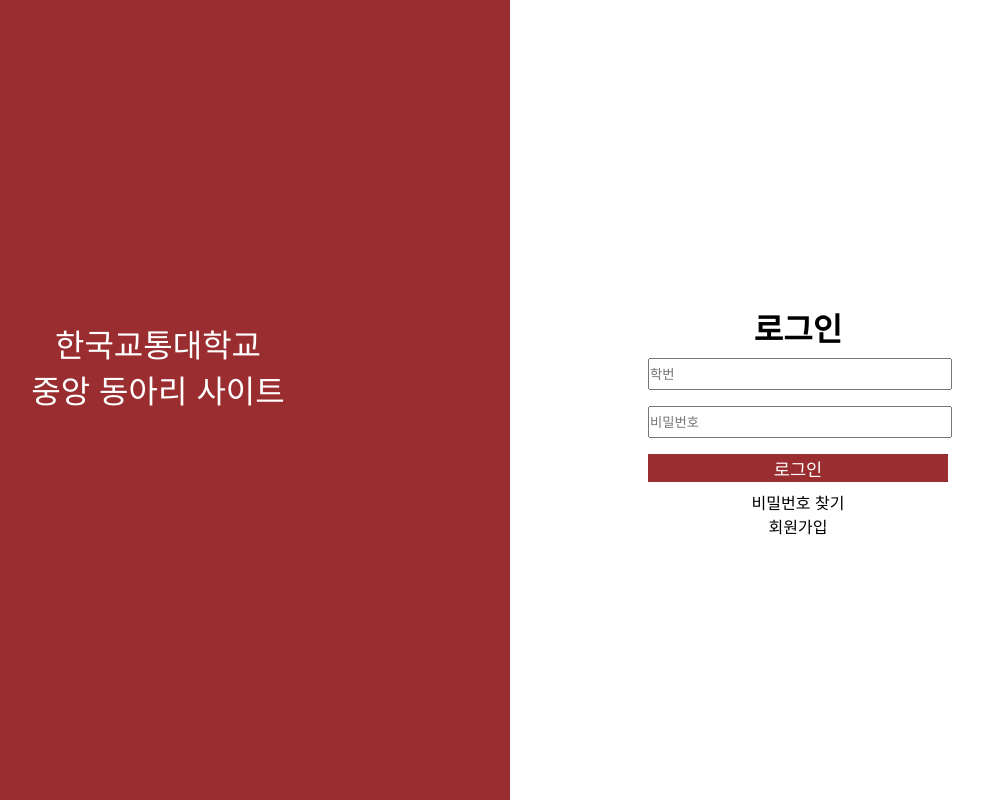
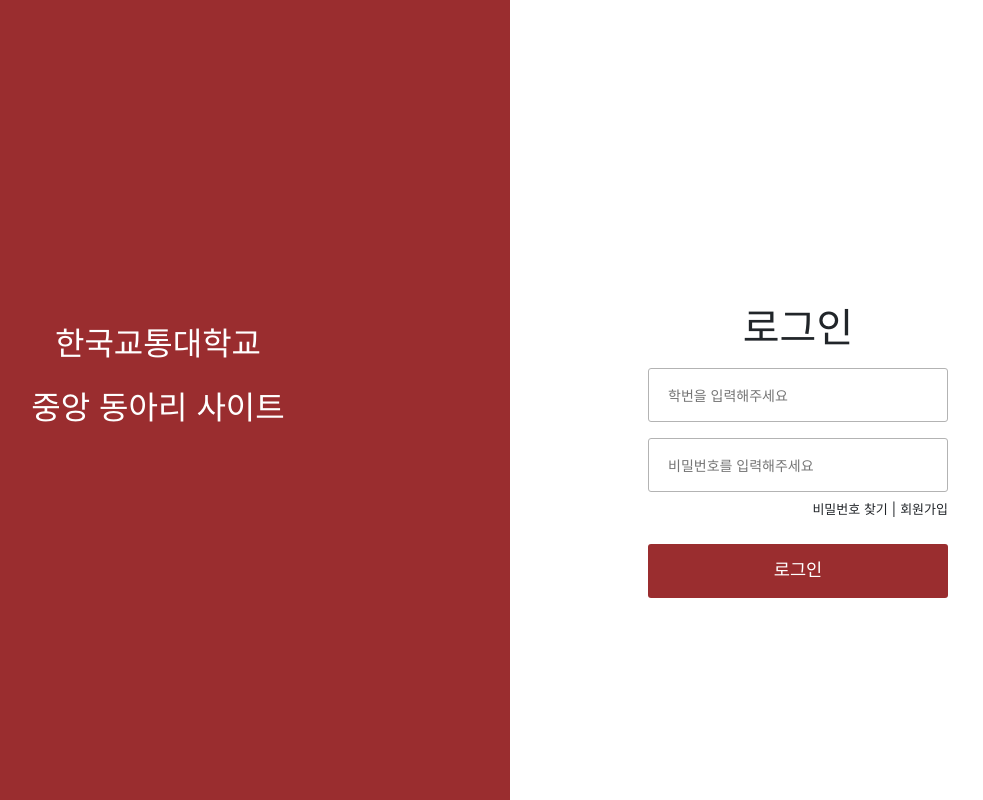
Before and after one commit to MGY-PROJECT/ClubManagementFront, a React (Create React App) app: page / in a window 1280 px wide. Shown: the whole page, without its empty margins (194-1177 px from the left). Built offline with nearby package versions, Linux system fonts and the light colour scheme.

Commit message:
login page styling

```diff
--- a/public/index.html
+++ b/public/index.html
@@ -10,6 +10,12 @@
     <link
       rel="stylesheet"
       href="https://cdnjs.cloudflare.com/ajax/libs/font-awesome/5.8.2/css/all.min.css"
+    />
+    <link
+      href="https://cdn.jsdelivr.net/npm/bootstrap@5.0.2/dist/css/bootstrap.min.css"
+      rel="stylesheet"
+      integrity="sha384-EVSTQN3/azprG1Anm3QDgpJLIm9Nao0Yz1ztcQTwFspd3yD65VohhpuuCOmLASjC"
+      crossorigin="anonymous"
     />
     <!--
       manifest.json provides metadata used when your web app is installed on a
--- a/src/Components/Login/Join/Join.js
+++ b/src/Components/Login/Join/Join.js
@@ -32,7 +32,7 @@ const Join = ({ history }) => {
         <h2 className="joinText">회원가입</h2>
         <form className="joinForm" onSubmit={onSubmit} autoComplete="off">
           <label htmlFor="id" className="text">
-            아이디
+            학번
           </label>
           <input
             type="text"
@@ -41,7 +41,7 @@ const Join = ({ history }) => {
             minLength="7"
             placeholder="학번을 입력해주세요. 예)1234567"
           />
-          <p className="exception_id">아이디는 학번을 입력해주세요.</p>
+
           <label htmlFor="pw" className="text">
             비밀번호
           </label>
@@ -57,7 +57,7 @@ const Join = ({ history }) => {
           <input
             type="text"
             id="name"
-            minLength="7"
+            autoComplete="off"
             placeholder="이름을 입력해주세요."
           />
           <label htmlFor="email" className="text">
@@ -68,8 +68,8 @@ const Join = ({ history }) => {
             id="email"
             placeholder="이메일을 입력해주세요. ex)hong@naver.com"
           />
+          <button type="submit">회원가입</button>
           <button onClick={() => history.push("/")}>돌아가기</button>
-          <button type="submit">회원가입</button>
         </form>
       </div>
     </div>
--- a/src/Components/Login/Join/Join.scss
+++ b/src/Components/Login/Join/Join.scss
@@ -30,16 +30,12 @@
         text-align: center;
         padding-top: 10px;
       }
-
-      .exception_id {
-        display: none;
-      }
-
       .fa-eye {
         position: absolute;
         top: 63px;
         right: 8px;
         z-index: 100;
+        cursor: pointer;
       }
     }
   }
--- a/src/Components/Login/Login.js
+++ b/src/Components/Login/Login.js
@@ -24,36 +24,38 @@ const Login = ({ history }) => {
           <p>중앙 동아리 사이트</p>
         </div>
       </div>
-      <form className="login_form" onSubmit={onSubmit}>
+      <div className="login">
+        <form className="login_form" onSubmit={onSubmit} autoComplete="off">
           <div>
             <h1>로그인</h1>
             <input
               type="text"
               className="id"
-            placeholder="학번"
+              placeholder="학번을 입력해주세요"
               value={id}
               onChange={(e) => setId(e.target.value)}
             ></input>
             <input
               type="password"
               className="pw"
-            placeholder="비밀번호"
+              placeholder="비밀번호를 입력해주세요"
               value={pw}
               onChange={(e) => setPw(e.target.value)}
             ></input>
-          <div>
+            <div className="find_join">
+              <p onClick={() => history.push("/join")} className="p">
+                회원가입
+              </p>
+              <p onClick={() => history.push("/find_pw")} className="p">
+                비밀번호 찾기
+              </p>
+            </div>
             <button type="submit" className="loginBtn">
               로그인
             </button>
           </div>
-          <p onClick={() => history.push("/find_pw")} className="p">
-            비밀번호 찾기
-          </p>
-          <p onClick={() => history.push("/join")} className="p">
-            회원가입
-          </p>
+        </form>
       </div>
-      </form>
     </div>
   );
 };
--- a/src/Components/Login/Login.scss
+++ b/src/Components/Login/Login.scss
@@ -14,8 +14,10 @@
       font-size: 2rem;
     }
   }
+
+  .login {
+    flex: 4.5;
     .login_form {
-    flex: 4.5;
       > div {
         width: 300px;
         margin: auto;
@@ -24,16 +26,28 @@
         margin-top: 38vh;
 
         .id,
-      .pw,
-      .loginBtn {
+        .pw {
           width: 100%;
-        height: 28px;
+          border: 1px solid hsl(0, 0%, 70%);
+          border-radius: 3px;
+          height: 54px;
+          padding: 0 19px;
+          font-size: 14px;
+          line-height: 20px;
           margin: 8px 0;
+          outline: none;
+          &:focus {
+            border-color: hsl(359, 55%, 39%);
+          }
         }
 
         .loginBtn {
+          width: 100%;
+          height: 54px;
+          margin: 8px 0;
           font-size: 1.1rem;
           background-color: hsl(359, 55%, 39%);
+          border-radius: 3px;
           color: hsl(0, 0%, 100%);
           border: none;
           cursor: pointer;
@@ -42,9 +56,18 @@
           }
         }
 
+        .find_join {
           .p {
+            float: right;
+            font-size: 13px;
             cursor: pointer;
+            &:last-child::after {
+              content: "|";
+              padding: 0 4px;
             }
           }
         }
       }
+    }
+  }
+}
```
Also changed, not shown: 1 other file (tests, documents, lock files or other folders). Lines whose indentation alone changed are shown as unchanged.
